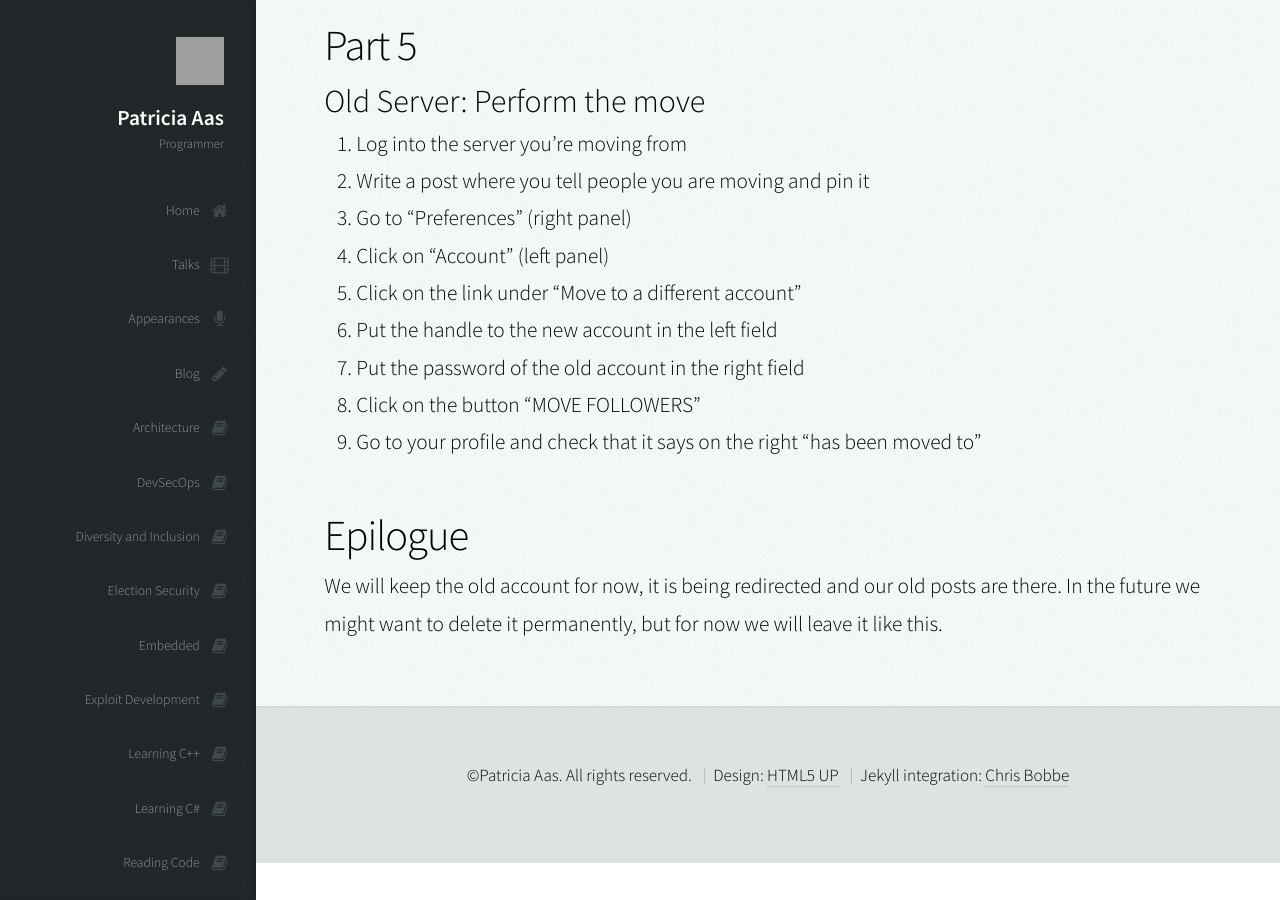
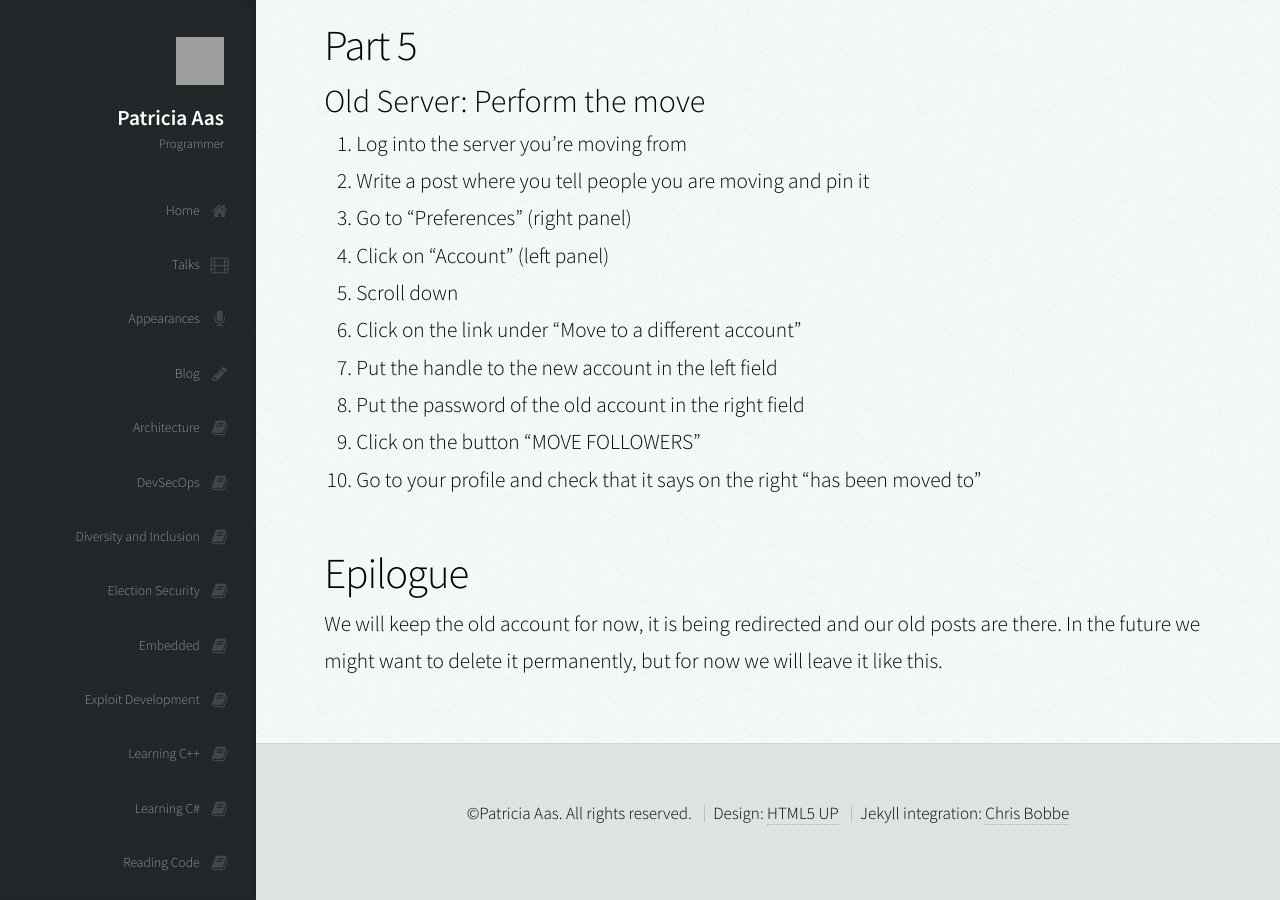
Before and after one commit to patricia-gallardo/patricia-gallardo.github.io, a Jekyll site: the page built from _posts/2022-11-18-mastodon_migration.md, in a window 1280 px wide and 900 px high, scrolled down 2275 px. Built offline with Jekyll 4.4.1, drawn with Linux system fonts in a browser that asks for light colours; nearby versions of some CDN libraries; grey boxes are pictures that could not be loaded.

Commit message:
Add scroll step

```diff
--- a/_posts/2022-11-18-mastodon_migration.md
+++ b/_posts/2022-11-18-mastodon_migration.md
@@ -70,11 +70,12 @@ I will try to keep this short and simple. We are going to try to migrate from on
 2. Write a post where you tell people you are moving and pin it
 3. Go to "Preferences" (right panel)
 4. Click on "Account" (left panel)
-5. Click on the link under "Move to a different account"
-6. Put the handle to the new account in the left field
-7. Put the password of the old account in the right field
-8. Click on the button "MOVE FOLLOWERS"
-9. Go to your profile and check that it says on the right "has been moved to"
+5. Scroll down
+6. Click on the link under "Move to a different account"
+7. Put the handle to the new account in the left field
+8. Put the password of the old account in the right field
+9. Click on the button "MOVE FOLLOWERS"
+10. Go to your profile and check that it says on the right "has been moved to"
 
 ## Epilogue
 
```
